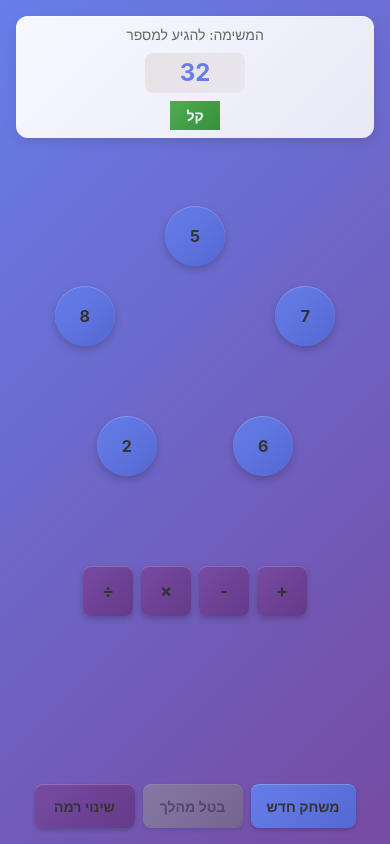
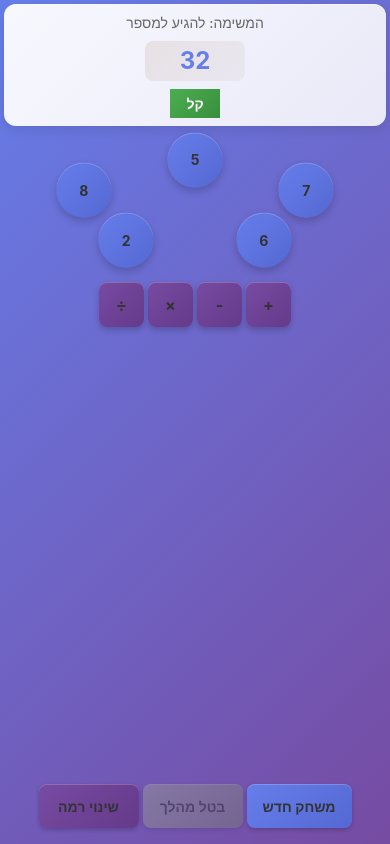
Before and after one commit to zmbq/ptorzot, a Svelte app in the folder PWA/: page / in a window 390 px wide. Built offline with nearby package versions, Linux system fonts and the light colour scheme.

Commit message:
Fix overflow issues

```diff
--- a/PWA/src/components/ActionButton.svelte
+++ b/PWA/src/components/ActionButton.svelte
@@ -54,9 +54,9 @@
 <style>
   .action-button {
     /* Sizing */
-    min-width: 120px;
-    height: 48px;
-    padding: 0 var(--spacing-lg);
+    min-width: 100px;
+    height: 40px;
+    padding: 0 var(--spacing-md);
 
     /* Reset default button styles */
     border: none;
@@ -70,7 +70,7 @@
 
     /* Typography */
     font-family: var(--font-family);
-    font-size: var(--font-size-md);
+    font-size: var(--font-size-sm);
     font-weight: 600;
     color: var(--color-text-light);
 
--- a/PWA/src/components/HistoryDisplay.svelte
+++ b/PWA/src/components/HistoryDisplay.svelte
@@ -17,6 +17,7 @@
 
   /** Format a single play for display */
   function formatPlay(play: OnePlay): string {
+    try {
       // Get the actual number values from the indices
       const num1 = getPrintedNumber(play.numbersPre[play.first]);
       const num2 = getPrintedNumber(play.numbersPre[play.second]);
@@ -28,6 +29,10 @@
       const result = getPrintedNumber(play.numbersPost[resultIndex]);
 
       return `${num1} ${op} ${num2} = ${result}`;
+    } catch (error) {
+      console.error('formatPlay error:', error, play);
+      return 'Error formatting play';
+    }
   }
 </script>
 
@@ -52,9 +57,12 @@
     background: white;
     border-radius: var(--border-radius-lg);
     box-shadow: 0 2px 8px rgba(0, 0, 0, 0.1);
-    padding: var(--spacing-md);
-    max-height: 200px;
-    overflow-y: auto;
+    padding: var(--spacing-sm);
+
+    /* Let it grow to fit content, up to max */
+    display: flex;
+    flex-direction: column;
+    max-height: 200px; /* Maximum height */
 
     /* Responsive width */
     width: 100%;
@@ -64,29 +72,37 @@
   .history-title {
     /* Typography */
     font-family: var(--font-family);
-    font-size: var(--font-size-md);
+    font-size: var(--font-size-sm);
     font-weight: 600;
     color: var(--color-text-secondary);
-    margin: 0 0 var(--spacing-sm) 0;
+    margin: 0 0 var(--spacing-xs) 0;
     text-align: center;
     direction: rtl;
 
     /* Border */
-    padding-bottom: var(--spacing-sm);
+    padding-bottom: var(--spacing-xs);
     border-bottom: 1px solid #e0e0e0;
+
+    /* Don't shrink */
+    flex-shrink: 0;
   }
 
   .history-list {
     display: flex;
     flex-direction: column;
     gap: var(--spacing-xs);
+
+    /* Allow scrolling */
+    overflow-y: auto;
+    flex: 1 1 auto;
+    min-height: 0;
   }
 
   .history-item {
     /* Layout */
     display: flex;
-    gap: var(--spacing-sm);
-    padding: var(--spacing-xs) var(--spacing-sm);
+    gap: var(--spacing-xs);
+    padding: 4px var(--spacing-xs);
     border-radius: var(--border-radius-sm);
     background: #f5f5f5;
     transition: background 0.2s ease;
@@ -94,7 +110,7 @@
 
     /* Typography */
     font-family: var(--font-family);
-    font-size: var(--font-size-sm);
+    font-size: var(--font-size-xs);
   }
 
   .history-item:hover {
@@ -121,28 +137,27 @@
   }
 
   /* Scrollbar styling */
-  .history-display::-webkit-scrollbar {
+  .history-list::-webkit-scrollbar {
     width: 8px;
   }
 
-  .history-display::-webkit-scrollbar-track {
+  .history-list::-webkit-scrollbar-track {
     background: #f1f1f1;
     border-radius: var(--border-radius-sm);
   }
 
-  .history-display::-webkit-scrollbar-thumb {
+  .history-list::-webkit-scrollbar-thumb {
     background: #888;
     border-radius: var(--border-radius-sm);
   }
 
-  .history-display::-webkit-scrollbar-thumb:hover {
+  .history-list::-webkit-scrollbar-thumb:hover {
     background: #555;
   }
 
   /* Responsive */
   @media (max-width: 480px) {
     .history-display {
-      max-height: 150px;
       padding: var(--spacing-sm);
     }
 
--- a/PWA/src/components/NumberButton.svelte
+++ b/PWA/src/components/NumberButton.svelte
@@ -48,8 +48,8 @@
 <style>
   .number-button {
     /* Circular button */
-    width: var(--button-size, 80px);
-    height: var(--button-size, 80px);
+    width: var(--button-size, 65px);
+    height: var(--button-size, 65px);
     border-radius: 50%;
 
     /* Reset default button styles */
@@ -66,7 +66,7 @@
 
     /* Typography */
     font-family: var(--font-family);
-    font-size: var(--font-size-xl);
+    font-size: var(--font-size-lg);
     font-weight: 700;
 
     /* Interaction */
@@ -138,15 +138,15 @@
   /* Responsive sizing */
   @media (max-width: 768px) {
     .number-button {
-      --button-size: 70px;
-      font-size: var(--font-size-lg);
+      --button-size: 60px;
+      font-size: var(--font-size-md);
     }
   }
 
   @media (max-width: 480px) {
     .number-button {
-      --button-size: 60px;
-      font-size: var(--font-size-md);
+      --button-size: 55px;
+      font-size: var(--font-size-sm);
     }
   }
 </style>
--- a/PWA/src/components/OperationButton.svelte
+++ b/PWA/src/components/OperationButton.svelte
@@ -49,8 +49,8 @@
 <style>
   .operation-button {
     /* Rectangular button */
-    width: var(--op-button-width, 60px);
-    height: var(--op-button-height, 60px);
+    width: var(--op-button-width, 50px);
+    height: var(--op-button-height, 50px);
     border-radius: var(--border-radius-md);
 
     /* Reset default button styles */
@@ -67,7 +67,7 @@
 
     /* Typography */
     font-family: var(--font-family);
-    font-size: var(--font-size-xxl);
+    font-size: var(--font-size-xl);
     font-weight: 700;
 
     /* Interaction */
@@ -139,17 +139,17 @@
   /* Responsive sizing */
   @media (max-width: 768px) {
     .operation-button {
-      --op-button-width: 55px;
-      --op-button-height: 55px;
-      font-size: var(--font-size-xl);
+      --op-button-width: 48px;
+      --op-button-height: 48px;
+      font-size: var(--font-size-lg);
     }
   }
 
   @media (max-width: 480px) {
     .operation-button {
-      --op-button-width: 50px;
-      --op-button-height: 50px;
-      font-size: var(--font-size-lg);
+      --op-button-width: 45px;
+      --op-button-height: 45px;
+      font-size: var(--font-size-md);
     }
   }
 </style>
--- a/PWA/src/routes/GameView.svelte
+++ b/PWA/src/routes/GameView.svelte
@@ -126,22 +126,23 @@
     handleNewGame();
   }
 
-  /** Calculate circular position for number buttons */
+  /** Calculate elliptical position for number buttons */
   function getCircularPosition(index: number, total: number): { x: number; y: number } {
-    // Center of the circle
+    // Center of the ellipse
     const centerX = 50;
     const centerY = 50;
 
-    // Radius as percentage
-    const radius = 35;
+    // Radii as percentage - wider horizontally (radiusX) than vertically (radiusY)
+    const radiusX = 40; // Horizontal radius
+    const radiusY = 30; // Vertical radius (smaller for ellipse)
 
     // Start angle from top and go clockwise
     const startAngle = -Math.PI / 2; // -90 degrees (top)
     const angleStep = (2 * Math.PI) / total;
     const angle = startAngle + index * angleStep;
 
-    const x = centerX + radius * Math.cos(angle);
-    const y = centerY + radius * Math.sin(angle);
+    const x = centerX + radiusX * Math.cos(angle);
+    const y = centerY + radiusY * Math.sin(angle);
 
     return { x, y };
   }
@@ -208,10 +209,12 @@
     />
   </div>
 
-  <!-- History Display -->
-  {#if $plays.length > 0}
-    <HistoryDisplay plays={$plays} />
-  {/if}
+  <!-- History Display (flexible scrollable area) -->
+  <div class="history-wrapper">
+    {#if $plays.length > 0}
+      <HistoryDisplay plays={$plays} />
+    {/if}
+  </div>
 
   <!-- Action Buttons -->
   <div class="actions-container">
@@ -253,17 +256,18 @@
 
 <style>
   .game-view {
-    /* Full viewport */
-    min-height: 100vh;
-    min-height: 100dvh;
+    /* Full viewport with exact height */
+    height: 100vh;
+    height: 100dvh;
+    box-sizing: border-box; /* Include padding in height calculation */
 
     /* Layout */
     display: flex;
     flex-direction: column;
     align-items: center;
-    gap: var(--spacing-xl);
-    padding: var(--spacing-lg);
-    padding-top: max(var(--spacing-lg), env(safe-area-inset-top));
+    gap: var(--spacing-sm);
+    padding: var(--spacing-sm);
+    padding-top: max(var(--spacing-sm), env(safe-area-inset-top));
     padding-bottom: max(var(--spacing-lg), env(safe-area-inset-bottom));
 
     /* Background */
@@ -272,14 +276,19 @@
     /* Prevent text selection */
     user-select: none;
     -webkit-user-select: none;
+
+    /* Prevent overflow - everything must fit */
+    overflow: hidden;
   }
 
   .numbers-container {
-    /* Container for circular layout */
+    /* Container for elliptical layout - wider than tall */
     position: relative;
-    width: min(90vw, 400px);
-    height: min(90vw, 400px);
-    margin: var(--spacing-xl) 0;
+    width: min(80vw, 400px);
+    height: min(40vw, 180px);
+    max-height: 180px;
+    margin: 0;
+    flex-shrink: 0;
   }
 
   .number-position {
@@ -291,51 +300,80 @@
   .operations-container {
     /* Horizontal row of operation buttons */
     display: flex;
-    gap: var(--spacing-md);
+    gap: var(--spacing-sm);
     justify-content: center;
     flex-wrap: wrap;
     max-width: 400px;
+    flex-shrink: 0;
+  }
+
+  .history-wrapper {
+    /* Flexible container that grows to fit history */
+    width: 100%;
+    max-width: 400px;
+    min-height: 0;
+    flex: 0 1 auto; /* Don't grow beyond content size */
+
+    /* Let content flow naturally */
+    overflow: visible;
   }
 
   .actions-container {
     /* Action buttons at bottom */
     display: flex;
-    gap: var(--spacing-md);
+    gap: var(--spacing-sm);
     justify-content: center;
     flex-wrap: wrap;
     max-width: 600px;
     width: 100%;
+    flex-shrink: 0;
+
+    /* Push to bottom but don't add extra margin (padding is on parent) */
     margin-top: auto;
   }
 
   /* Responsive */
   @media (max-width: 480px) {
     .game-view {
-      gap: var(--spacing-md);
-      padding: var(--spacing-md);
+      gap: var(--spacing-xs);
+      padding: var(--spacing-xs);
+      padding-bottom: max(var(--spacing-md), env(safe-area-inset-bottom));
     }
 
     .numbers-container {
-      width: min(85vw, 350px);
-      height: min(85vw, 350px);
+      width: min(75vw, 350px);
+      height: min(38vw, 160px);
+      max-height: 160px;
     }
 
     .operations-container {
-      gap: var(--spacing-sm);
+      gap: var(--spacing-xs);
     }
 
     .actions-container {
-      gap: var(--spacing-sm);
+      gap: var(--spacing-xs);
+    }
+
+    .history-wrapper {
+      max-height: 120px;
     }
   }
 
   @media (max-height: 700px) {
     .game-view {
-      gap: var(--spacing-md);
+      gap: var(--spacing-xs);
+      padding: var(--spacing-xs);
+      padding-bottom: max(var(--spacing-md), env(safe-area-inset-bottom));
     }
 
     .numbers-container {
-      margin: var(--spacing-md) 0;
+      width: min(75vw, 380px);
+      height: min(38vw, 150px);
+      max-height: 150px;
+    }
+
+    .history-wrapper {
+      max-height: 100px;
     }
   }
 </style>
```
Lines whose indentation alone changed are shown as unchanged.
